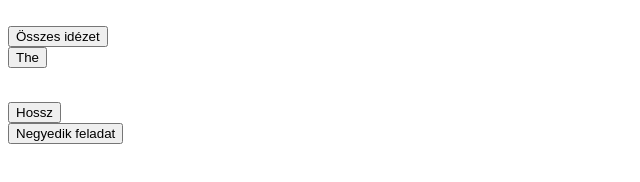
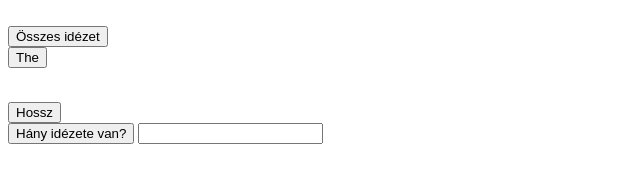
Before and after one commit to Parter-f/11.15frontindoga, a website: page src/index.html in a window 1280 px wide. Shown: the whole page, without its empty margins (0-640 px from the left). Drawn offline with Linux system fonts and the light colour scheme.

Commit message:
változás

```diff
--- a/src/index.html
+++ b/src/index.html
@@ -20,7 +20,9 @@
     <br>
     <button id="hosszBtn">Hossz</button>
     <br>
-    <button id="negyedikgomb">Negyedik feladat</button>
+    <button id="quoteNumBtn">Hány idézete van?</button>
+    <input type="text" id="NIGGER">
+
 
 
 </body>
--- a/src/index.ts
+++ b/src/index.ts
@@ -50,6 +50,7 @@
 
         let lengthList: number[] = [];
 
+
         for(let i = 0; i <  vals.quotes.length; i++){
             //console.log(vals.quotes[i])
             let lengthofcurrent = vals.quotes[i].quote.length;
@@ -63,6 +64,7 @@
 
 
 
+
 document.addEventListener('DOMContentLoaded',()=> {
     beolvas()
 })
```
